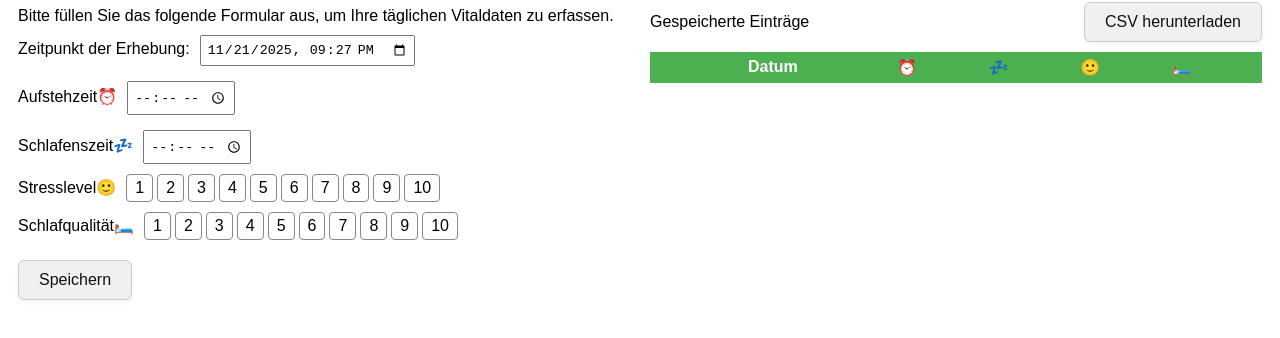
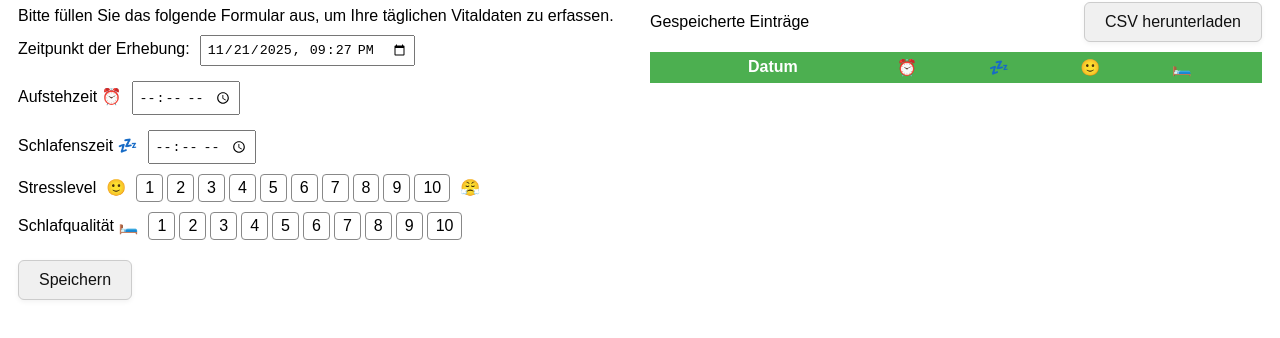
Before and after one commit to GanikhinYaroslav/VitalTrackApp, a plain HTML site: page index.html in a window 1280 px wide. Shown: the part 96-434 px from the top of the page. Drawn offline with Linux system fonts and the light colour scheme.

Commit message:
adjusting emoji representation

```diff
--- a/index.html
+++ b/index.html
@@ -25,21 +25,23 @@
             <label>Zeitpunkt der Erhebung: </label><input type="datetime-local" id="datum" required />
           </div>
           <div class="form-row">
-            <label for="aufstehzeit">Aufstehzeit⏰</label>
+            <label for="aufstehzeit">Aufstehzeit ⏰</label>
             <input type="time" id="aufstehzeit" required />
           </div>
           <div class="form-row">
-            <label for="schlafenszeit">Schlafenszeit💤</label>
+            <label for="schlafenszeit">Schlafenszeit 💤</label>
             <input type="time" id="schlafenszeit" required />
           </div>
           <div class="form-row">
-            <label for="stresslevel">Stresslevel🙂</label>
+            <label for="stresslevel">Stresslevel</label>
+            <span>🙂</span>
             <div class="rating-buttons-group" id="rating-buttons-stresslevel">
             </div>
+            <span>😤</span>
             <input type="hidden" id="stresslevel" name="stresslevel" min="1" max="10" required/>
           </div>
           <div class="form-row">
-            <label for="schlafqualitat">Schlafqualität🛏️ </label>
+            <label for="schlafqualitat">Schlafqualität 🛏️ </label>
             <div class="rating-buttons-group" id="rating-buttons-schlafqualitat">
             </div>
             <input type="hidden" id="schlafqualitat" name="schlafqualitat" min="1" max="10" required/>
```
